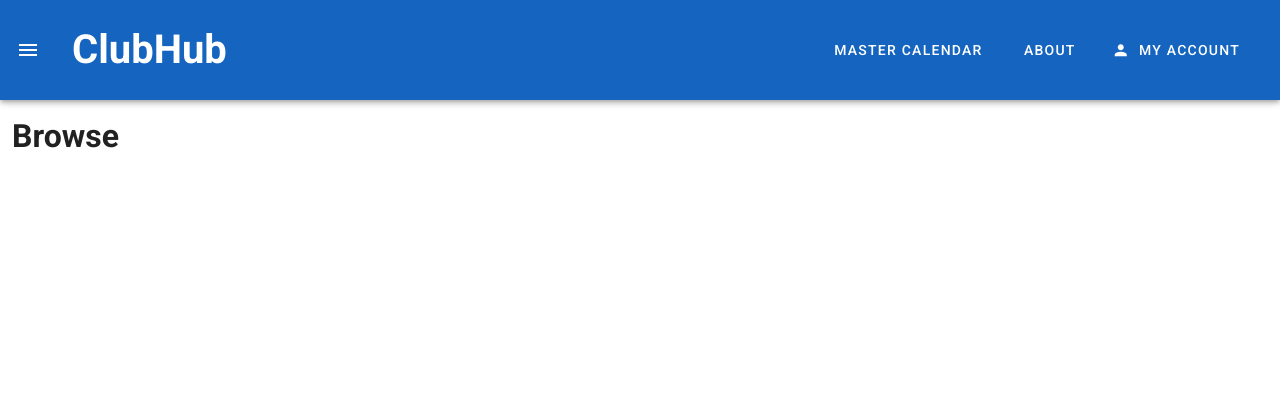
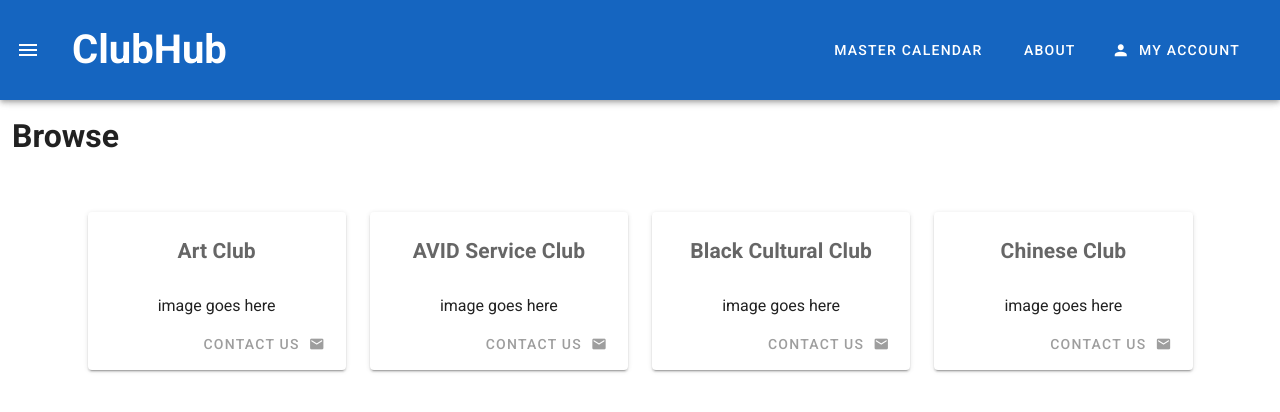
Before and after one commit to hpicar/clubhub1, a Vue app in the folder clubhub/: page /browse in a window 1280 px wide. Shown: the top 412 px of the page. Built offline with nearby package versions, Linux system fonts and the light colour scheme.

Commit message:
added clubs to browse page
created "InProgress", updated browse and router

```diff
--- a/clubhub/src/router/index.js
+++ b/clubhub/src/router/index.js
@@ -6,6 +6,7 @@
 import ModelUN from '../views/ModelUN.vue'
 import MathTeam from '../views/MathTeam.vue'
 import NTHS from '../views/NTHS.vue'
+import InProgress from '../views/InProgress.vue'
 
 Vue.use(VueRouter)
 
@@ -39,6 +40,11 @@
     path: '/nths',
     name: 'NTHS',
     component: NTHS
+  },
+  {
+    path: '/inprogress',
+    name: 'InProgress',
+    component: InProgress
   }
 ]
 
--- a/clubhub/src/views/Browse.vue
+++ b/clubhub/src/views/Browse.vue
@@ -1,13 +1,46 @@
 <template>
     <div class="browse">
         <h1 class="ma-3">Browse</h1>
+        <v-container class="pa-10">
+
+            <v-layout row wrap>
+                <v-flex xs12 sm6 md4 lg3 v-for="club in myClubs" :key="club.name">
+                    <v-card  class="text-center ma-3 pt-3">
+                        <v-card-text>
+                            <h2>{{ club.name }}</h2>
+                        </v-card-text>
+
+                        <v-responsive class="pt-4">
+                            image goes here
+                        </v-responsive>
+
+                        <v-card-actions :to="club.route">
+                            <v-spacer></v-spacer>
+                            <v-btn flat depressed color="white grey--text" :to="club.route">
+                                <span>Contact Us</span>
+                                <v-icon small right>mdi-email</v-icon>
+                            </v-btn>
+                        </v-card-actions>
+                    </v-card>
+                </v-flex>
+            </v-layout>
+
+        </v-container>
     </div>
 </template>
 
 <script>
 export default {
     name: 'Browse',
-    components: {
+    data() {
+    return {
+      myClubs: [
+        { name: 'Art Club', picture: '', route: '/inprogress' },
+        { name: 'AVID Service Club', picture: '', route: '/inprogress' },
+        { name: 'Black Cultural Club', picture: '', route: '/inprogress' },
+        { name: 'Chinese Club', picture: '', route: '/inprogress' },
+      ]
     }
+  }
 }
 </script>
```
Also changed, not shown: clubhub/src/views/InProgress.vue (added).
